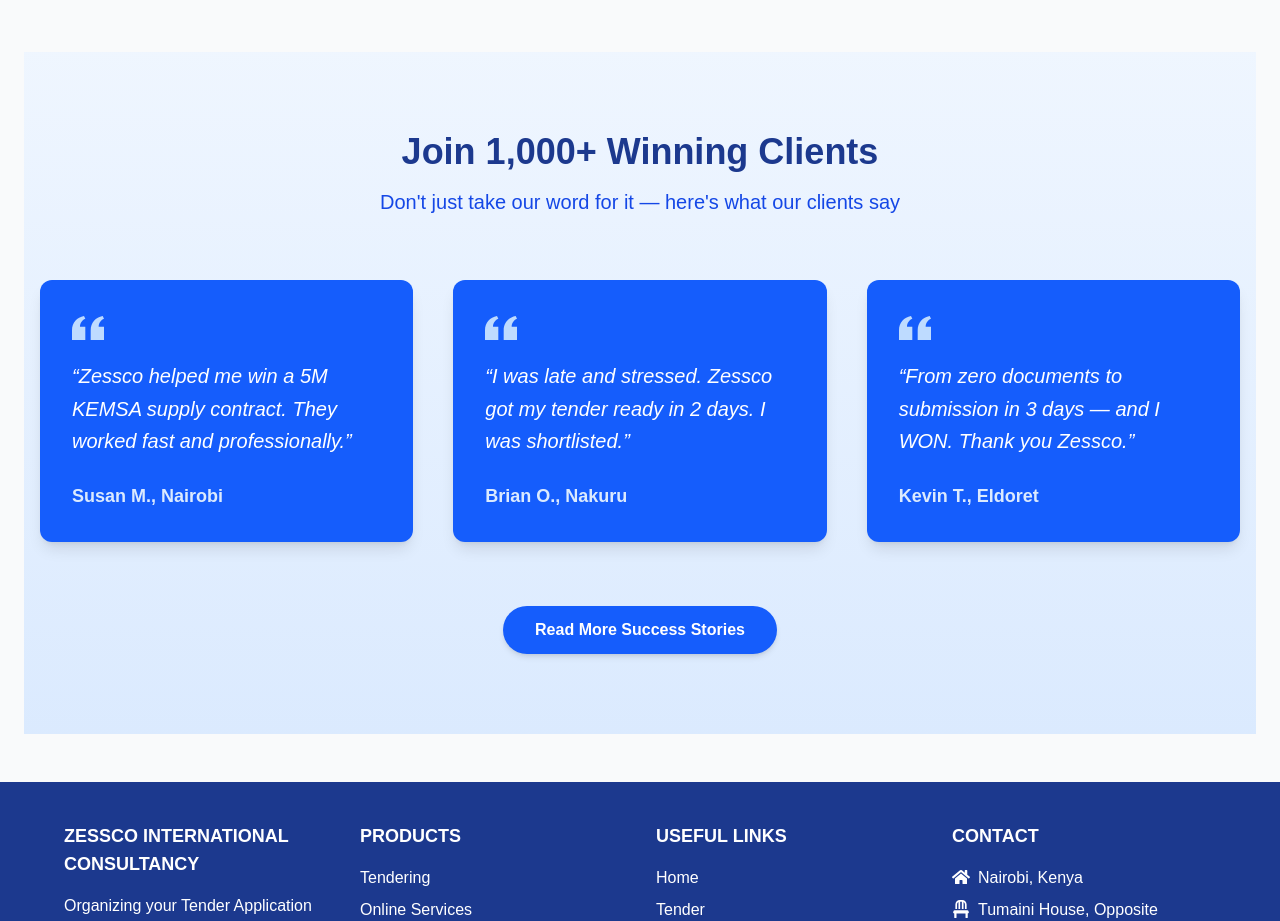
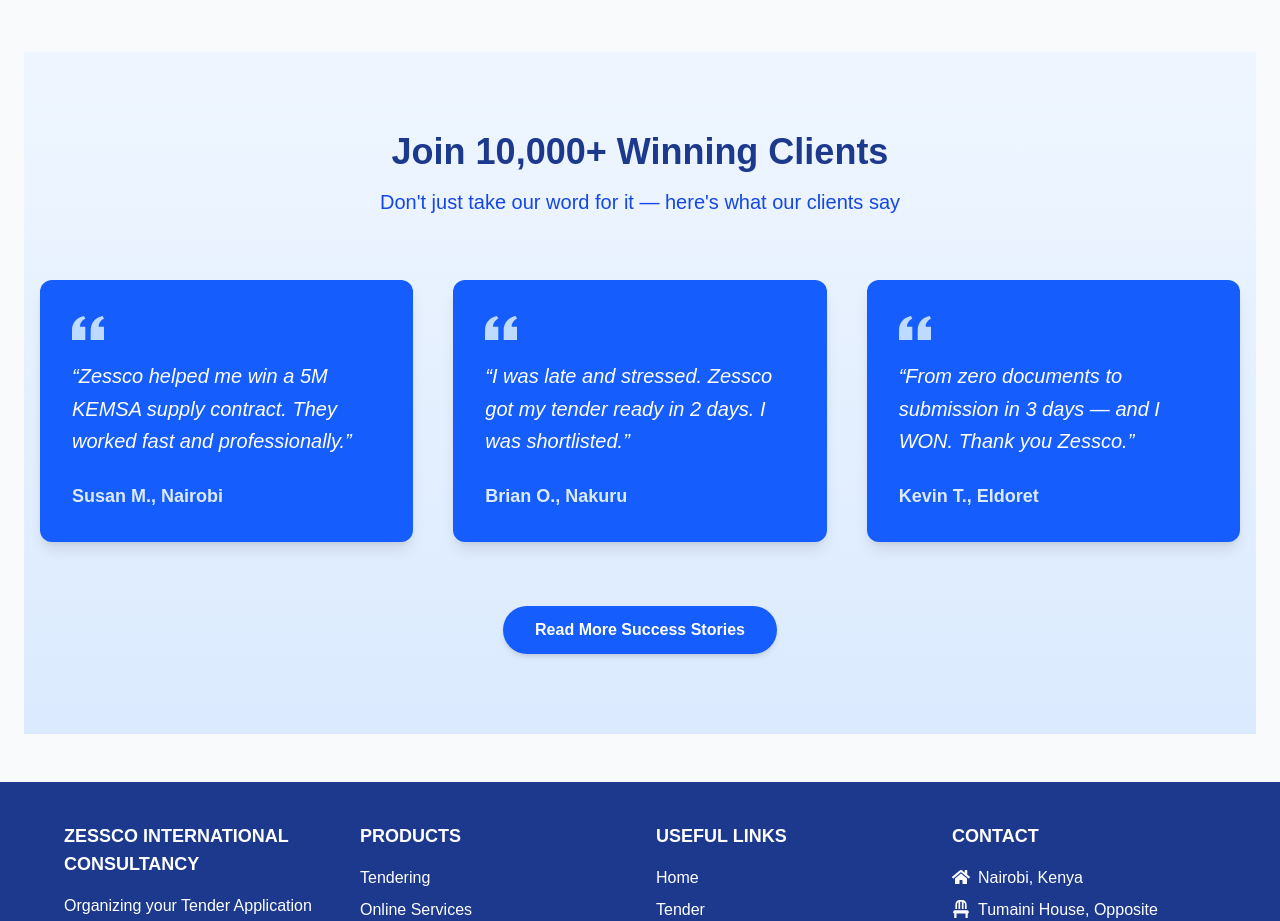
Before and after one commit to cyprian1ouma/Zessco, a Next.js app: page / in a window 1280 px wide. Shown: the part 4320-5241 px from the top of the page. Built offline with nearby package versions, Linux system fonts and the light colour scheme.

Commit message:
Added 10000 instead of 1000

```diff
--- a/pages/index.js
+++ b/pages/index.js
@@ -303,7 +303,7 @@
           <div className="max-w-7xl mx-auto">
             <div className="text-center mb-12 sm:mb-16">
               <h2 className="text-3xl sm:text-4xl font-bold text-blue-900 mb-4">
-                Join 1,000+ Winning Clients
+                Join 10,000+ Winning Clients
               </h2>
               <p className="text-blue-700 text-lg sm:text-xl max-w-3xl mx-auto">
                 Don&apos;t just take our word for it — here&apos;s what our clients say
```
